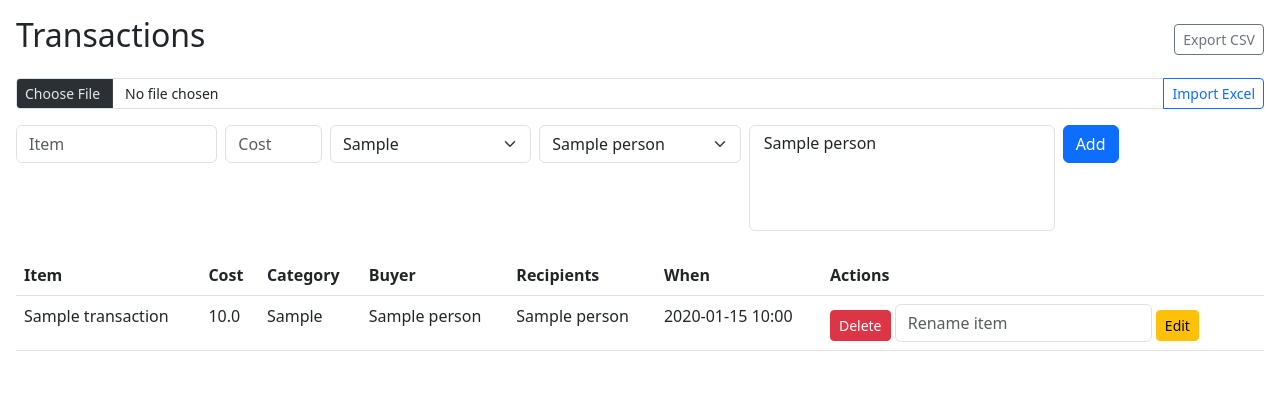
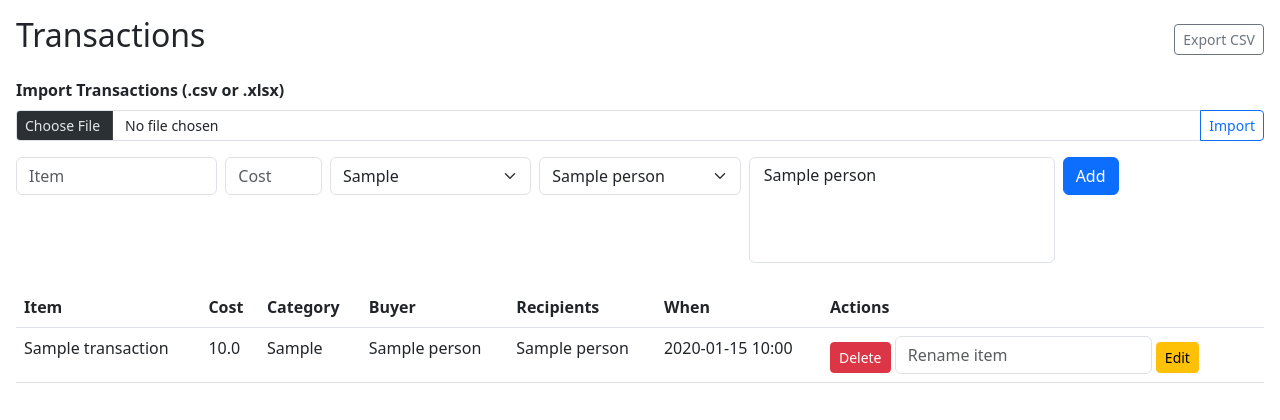
Before and after one commit to TarunB-Git/travelapp, a Flask app: page /transactions in a window 1280 px wide. Shown: the part 56-476 px from the top of the page. Run offline with Flask 3, Linux system fonts and the light colour scheme; the visitor is signed in with stand-in values (Sample User, id 1); tables that the repository leaves empty hold one stand-in row (values such as "Sample post").

Commit message:
Update transactions.html

```diff
--- a/app/templates/transactions.html
+++ b/app/templates/transactions.html
@@ -5,11 +5,11 @@
   <h2>Transactions</h2>
   <a href="/export/transactions.csv" class="btn btn-outline-secondary btn-sm">Export CSV</a>
 </div>
-
-<form method="post" action="/transactions/import" enctype="multipart/form-data" class="mb-3">
+<form method="POST" action="{{ url_for('views_bp.import_transactions') }}" enctype="multipart/form-data" class="mb-3">
+  <label class="form-label fw-semibold">Import Transactions (.csv or .xlsx)</label>
   <div class="input-group input-group-sm">
-    <input type="file" name="file" accept=".xlsx" required class="form-control">
-    <button class="btn btn-outline-primary">Import Excel</button>
+    <input type="file" name="file" class="form-control" required>
+    <button class="btn btn-outline-primary">Import</button>
   </div>
 </form>
 
```
